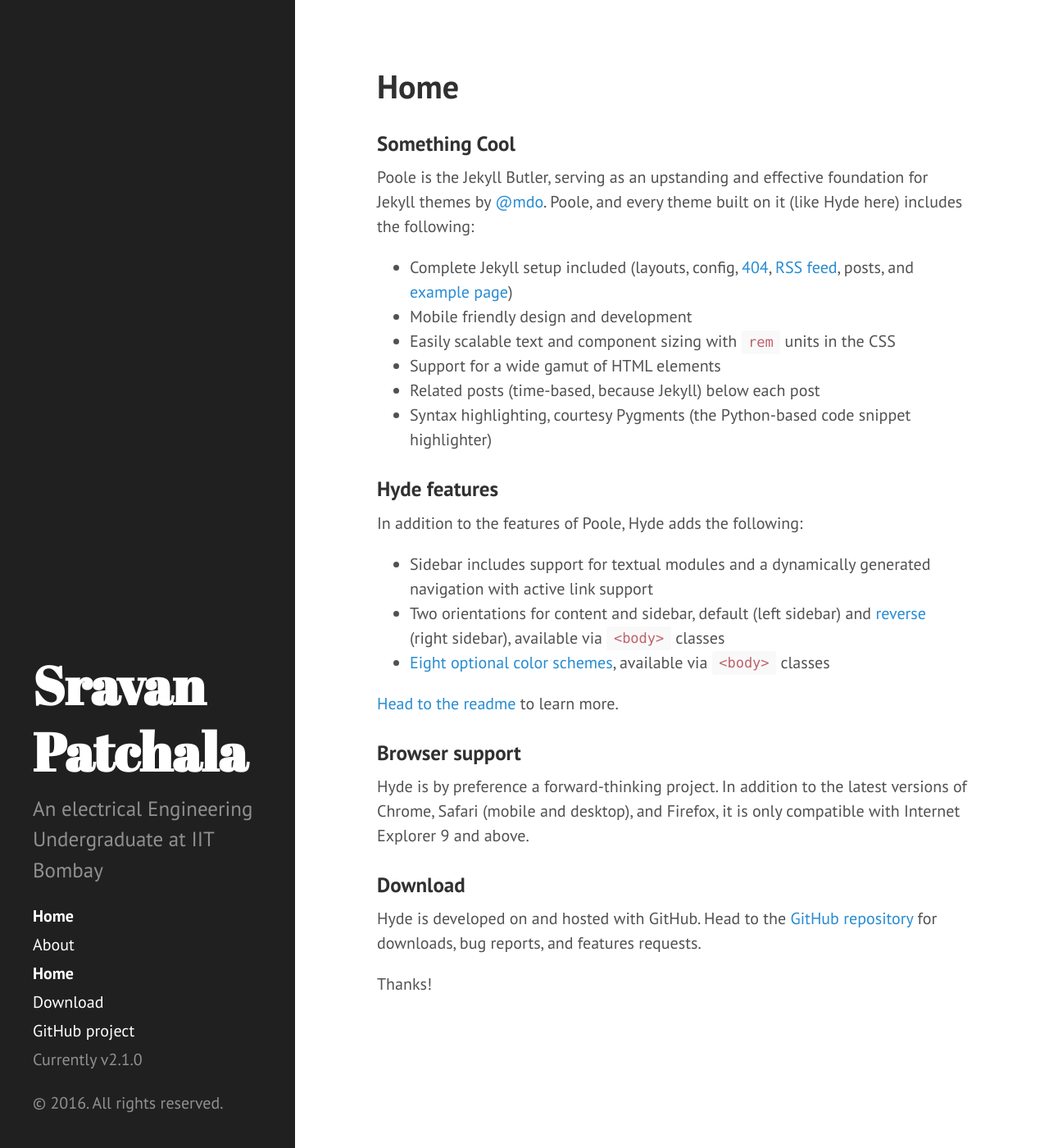
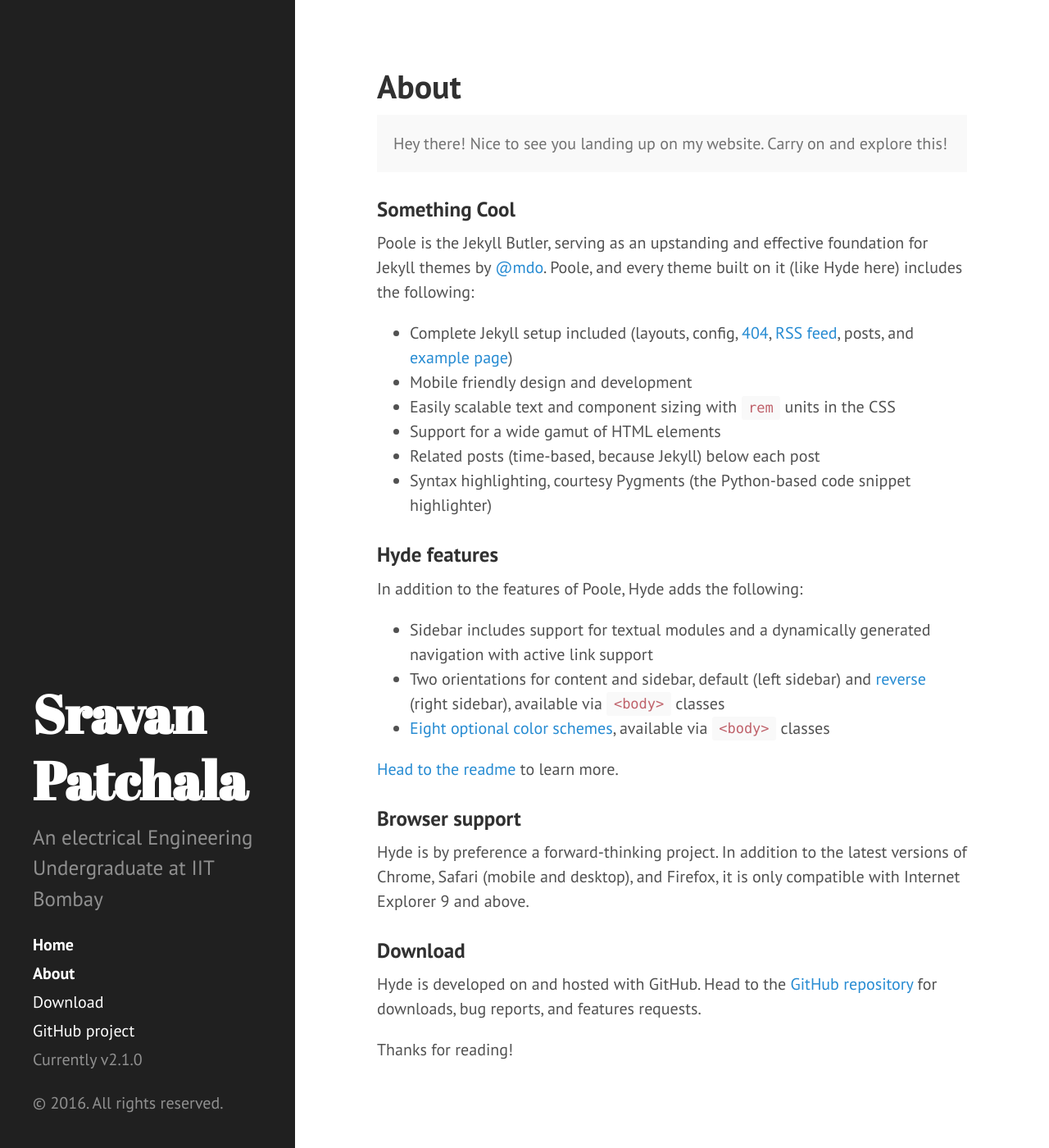
Before and after one commit to sravps7/sravps7.github.io, a Jekyll site: the page built from index.md, in a window 1280 px wide and 1400 px high. Shown: the whole window at 82% size. Built offline with Jekyll 4.4.1, drawn with Linux system fonts in a browser that asks for light colours; Markdown is read by kramdown in place of the engine named in the settings.

Commit message:
Removed About

```diff
--- a/index.md
+++ b/index.md
@@ -1,8 +1,11 @@
 ---
 layout: page
-title: Home
+title: About
 ---
 
+<p class="message">
+  Hey there! Nice to see you landing up on my website. Carry on and explore this!
+</p>
 
 ###  Something Cool
 
@@ -33,4 +36,4 @@ Hyde is by preference a forward-thinking project. In addition to the latest vers
 
 Hyde is developed on and hosted with GitHub. Head to the <a href="https://github.com/poole/hyde">GitHub repository</a> for downloads, bug reports, and features requests.
 
-Thanks!
+Thanks for reading!
```
Also changed, not shown: about.md (deleted, +0 -30 lines), 8 other files.
